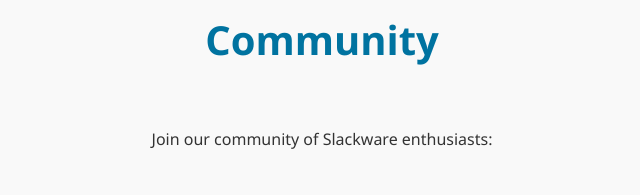
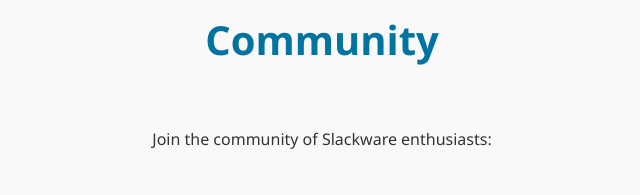
Before and after one commit to stuffbymax/unofficial-slackware, a plain HTML site: page index.html in a window 1280 px wide. Shown: the part 3540-3735 px from the top of the page, 318-958 px from the left. Drawn offline with Linux system fonts and the light colour scheme.

Commit message:
Update index.html

```diff
--- a/index.html
+++ b/index.html
@@ -120,7 +120,7 @@
             <div class="container">
                 <h2>Community</h2>
                 <br>
-                <p>Join our community of Slackware enthusiasts:</p>
+                <p>Join the community of Slackware enthusiasts:</p>
                 <br>
                 <ul class="community-links">
                     <a href="https://www.linuxquestions.org/questions/slackware-14/" class="btn" target="_blank">Slackware Forums</a>
```
